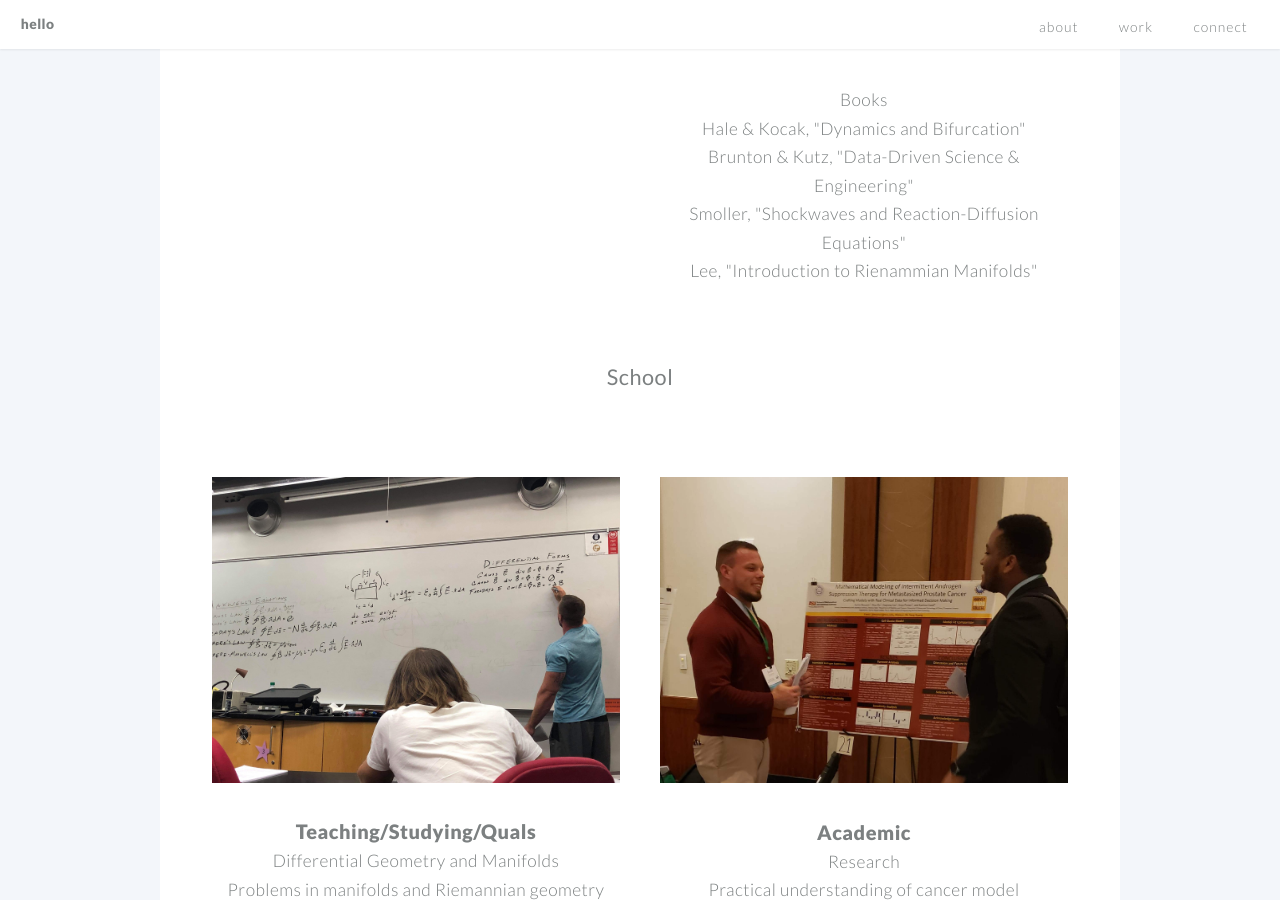
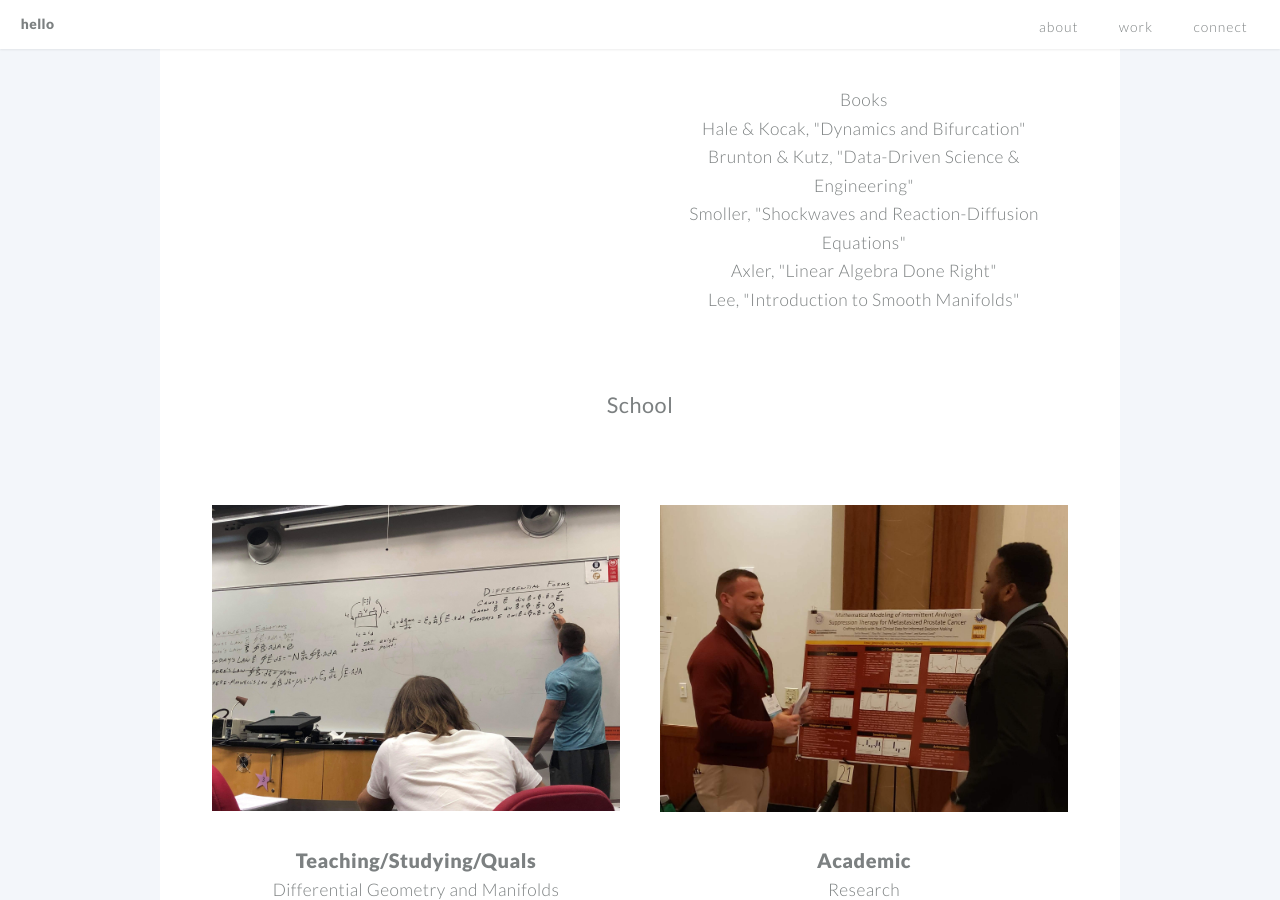
Before and after one commit to jben33/jben33.github.io, a Jekyll site: the page built from index.md, in a window 1280 px wide and 900 px high, scrolled down 2944 px. Built offline with Jekyll 4.4.1, drawn with Linux system fonts in a browser that asks for light colours.

Commit message:
Update example2.html

```diff
--- a/_includes/example2.html
+++ b/_includes/example2.html
@@ -26,5 +26,6 @@
   <li>Hale & Kocak, "Dynamics and Bifurcation"</li>
   <li>Brunton & Kutz, "Data-Driven Science & Engineering"</li>
   <li>Smoller, "Shockwaves and Reaction-Diffusion Equations"</li>
-  <li>Lee, "Introduction to Rienammian Manifolds"</li>
+  <li>Axler, "Linear Algebra Done Right"</li>
+  <li>Lee, "Introduction to Smooth Manifolds"</li>
 </ul>
```
